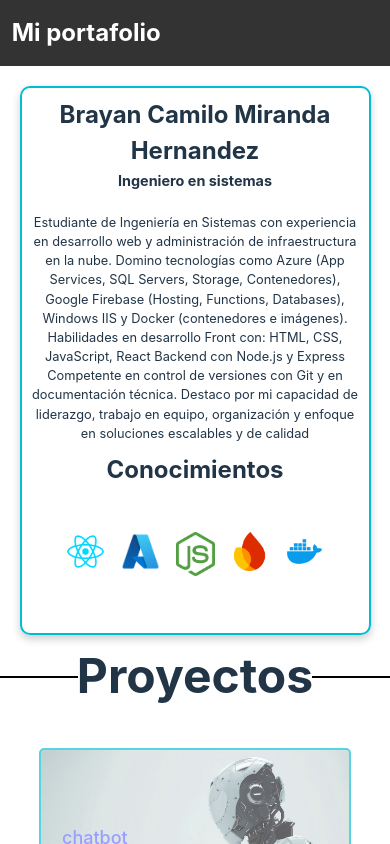
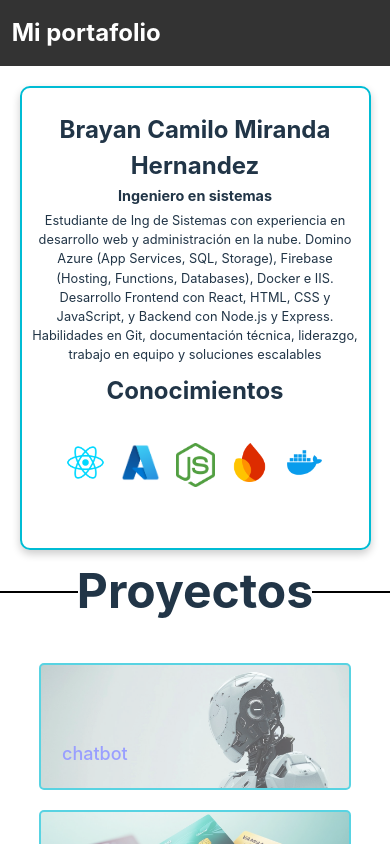
Before and after one commit to brayanmi129/Portafolio, a React (Vite) app: page / in a window 390 px wide. Shown: the top 844 px of the page. Built offline with nearby package versions, Linux system fonts and the light colour scheme.

Commit message:
update responsive v5 cellpghone v4

```diff
--- a/src/pages/inicio/components/Card.jsx
+++ b/src/pages/inicio/components/Card.jsx
@@ -21,16 +21,9 @@ function Card({ isToggled, toggle }) {
           </div>
           <div className="card-middle">
             <p>
-              Estudiante de Ingeniería en Sistemas con experiencia en desarrollo
-              web y administración de infraestructura en la nube. Domino
-              tecnologías como Azure (App Services, SQL Servers, Storage,
-              Contenedores), Google Firebase (Hosting, Functions, Databases),
-              Windows IIS y Docker (contenedores e imágenes). Habilidades en
-              desarrollo Front con: HTML, CSS, JavaScript, React Backend con
-              Node.js y Express Competente en control de versiones con Git y en
-              documentación técnica. Destaco por mi capacidad de liderazgo,
-              trabajo en equipo, organización y enfoque en soluciones escalables
-              y de calidad{" "}
+              {isMobile
+                ? "Estudiante de Ing de Sistemas con experiencia en desarrollo web y administración en la nube. Domino Azure (App Services, SQL, Storage), Firebase (Hosting, Functions, Databases), Docker e IIS. Desarrollo Frontend con React, HTML, CSS y JavaScript, y Backend con Node.js y Express. Habilidades en Git, documentación técnica, liderazgo, trabajo en equipo y soluciones escalables"
+                : "Estudiante de Ingeniería en Sistemas con experiencia en desarrollo web y administración de infraestructura en la nube. Domino tecnologías como Azure (App Services, SQL Servers, Storage, Contenedores), Google Firebase (Hosting, Functions, Databases), Windows IIS y Docker (contenedores e imágenes). Habilidades en desarrollo Front con: HTML, CSS, JavaScript, React Backend con Node.js y Express Competente en control de versiones con Git y en documentación técnica. Destaco por mi capacidad de liderazgo, trabajo en equipo, organización y enfoque en soluciones escalables y de calidad"}
             </p>
           </div>
           <div className="card-bottom">
--- a/src/pages/inicio/components/Css/Card.css
+++ b/src/pages/inicio/components/Css/Card.css
@@ -174,11 +174,11 @@ p {
   filter: drop-shadow(0 0 0.9rem rgba(206, 206, 206, 0.2));
 }
 
-@media (max-width: 820px) {
+@media (max-width: 800px) {
   .card-container {
     justify-content: center;
     align-items: center;
-    height: 65vh;
+    height: 55vh;
     width: 90vw;
     margin: 20px auto;
   }
@@ -224,7 +224,86 @@ p {
     font-size: 0.86rem;
   }
   .card-container .card-back .card-seccion01 {
-    padding-top: 15%;
+    padding-top: 5%;
+    align-items: center;
+    justify-content: center;
+    width: 100%;
+    height: 50%;
+  }
+  .card-container .card-back .card-seccion02 {
+    display: flex;
+    height: 50%;
+    width: 100%;
+  }
+  .card-container .card-back .card-seccion02 .card-seccionv2 {
+    padding: 0;
+    width: 50%;
+    height: 100%;
+  }
+  .card-container .card-back .card-seccion02 .card-seccionv2 a {
+    height: 100%;
+  }
+  .card-container .card-back .card-seccion02 .card-seccionv2 a img {
+    transition: filter 0.3s ease;
+    height: 70%;
+    -o-object-fit: contain;
+       object-fit: contain; /* Otras opciones: contain, scale-down */
+  }
+  .card-container .card-back .card-seccion02 .card-seccionv2 a img:hover {
+    filter: drop-shadow(0 0 0.9rem rgba(206, 206, 206, 0.2));
+  }
+}
+@media (min-height: 1000px) {
+  .card-container {
+    justify-content: center;
+    align-items: center;
+    height: 40vh;
+    width: 90vw;
+    margin: 20px auto;
+  }
+  .card-container .card-front {
+    padding: 0;
+  }
+  .card-container .card-front p {
+    font-size: 0.8rem;
+  }
+  .card-container .card-front h3 {
+    font-size: 0.9rem;
+  }
+  .card-container .card-front h2 {
+    font-size: 1.5rem;
+  }
+  .card-container .card-front .card-top {
+    height: 20%;
+  }
+  .card-container .card-front .card-images {
+    height: 25%;
+  }
+  .card-container .card-front .card-images ul {
+    padding: 0;
+    gap: 4vw;
+  }
+  .card-container .card-front .card-images ul li img {
+    width: 10vw;
+  }
+  .card-container .card-back {
+    padding: 0;
+    display: block;
+  }
+  .card-container .card-back .card-experience {
+    margin: 5px 15px;
+  }
+  .card-container .card-back .card-experience h2 {
+    font-size: 1.2rem;
+  }
+  .card-container .card-back .card-experience h3 {
+    font-size: 0.8rem;
+  }
+  .card-container .card-back .card-experience p {
+    font-size: 0.86rem;
+  }
+  .card-container .card-back .card-seccion01 {
+    padding-top: 5%;
     align-items: center;
     justify-content: center;
     width: 100%;
--- a/src/pages/inicio/components/Css/Card.scss
+++ b/src/pages/inicio/components/Css/Card.scss
@@ -173,11 +173,11 @@ p {
   }
 }
 
-@media (max-width: 820px) {
+@media (max-width: 800px) {
   .card-container {
     justify-content: center;
     align-items: center;
-    height: 65vh;
+    height: 55vh;
     width: 90vw;
     margin: 20px auto;
     .card-front {
@@ -223,7 +223,7 @@ p {
         }
       }
       .card-seccion01 {
-        padding-top: 15%;
+        padding-top: 5%;
         align-items: center;
         justify-content: center;
         width: 100%;
@@ -253,3 +253,84 @@ p {
     }
   }
 }
+
+@media (min-height: 1000px) {
+  .card-container {
+    justify-content: center;
+    align-items: center;
+    height: 40vh;
+    width: 90vw;
+    margin: 20px auto;
+    .card-front {
+      padding: 0;
+      p {
+        font-size: 0.8rem;
+      }
+      h3 {
+        font-size: 0.9rem;
+      }
+      h2 {
+        font-size: 1.5rem;
+      }
+      .card-top {
+        height: 20%;
+      }
+      .card-images {
+        height: 25%;
+        ul {
+          padding: 0;
+          gap: 4vw;
+          li {
+            img {
+              width: 10vw;
+            }
+          }
+        }
+      }
+    }
+    .card-back {
+      padding: 0;
+      display: block;
+      .card-experience {
+        margin: 5px 15px;
+        h2 {
+          font-size: 1.2rem;
+        }
+        h3 {
+          font-size: 0.8rem;
+        }
+        p {
+          font-size: 0.86rem;
+        }
+      }
+      .card-seccion01 {
+        padding-top: 5%;
+        align-items: center;
+        justify-content: center;
+        width: 100%;
+        height: 50%;
+      }
+      .card-seccion02 {
+        display: flex;
+        height: 50%;
+        width: 100%;
+        .card-seccionv2 {
+          padding: 0;
+          width: 50%;
+          height: 100%;
+          a {
+            height: 100%;
+            img {
+              transition: filter 0.3s ease;
+              height: 70%;
+              object-fit: contain; /* Otras opciones: contain, scale-down */
+            }
+            img:hover {
+              filter: drop-shadow(0 0 0.9rem rgba(206, 206, 206, 0.2));
+            }
+          }
+        }
+      }
+    }
+  }
+}
```
Also changed, not shown: 1 other file (tests, documents, lock files or other folders).
